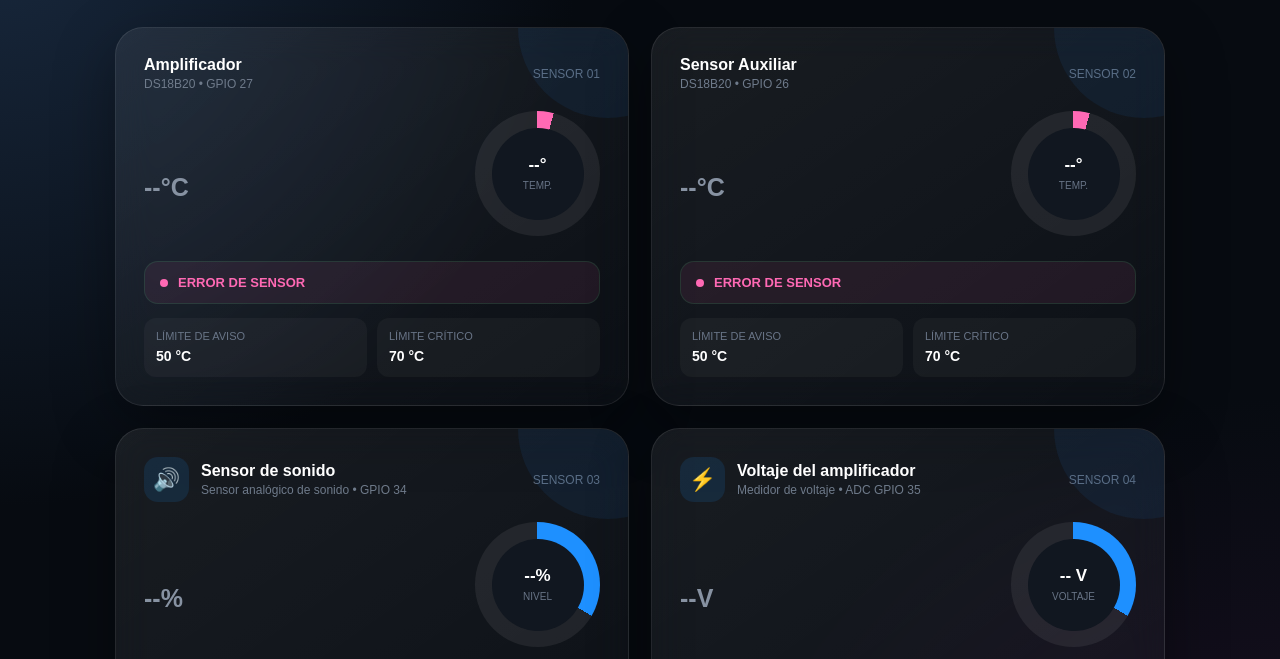
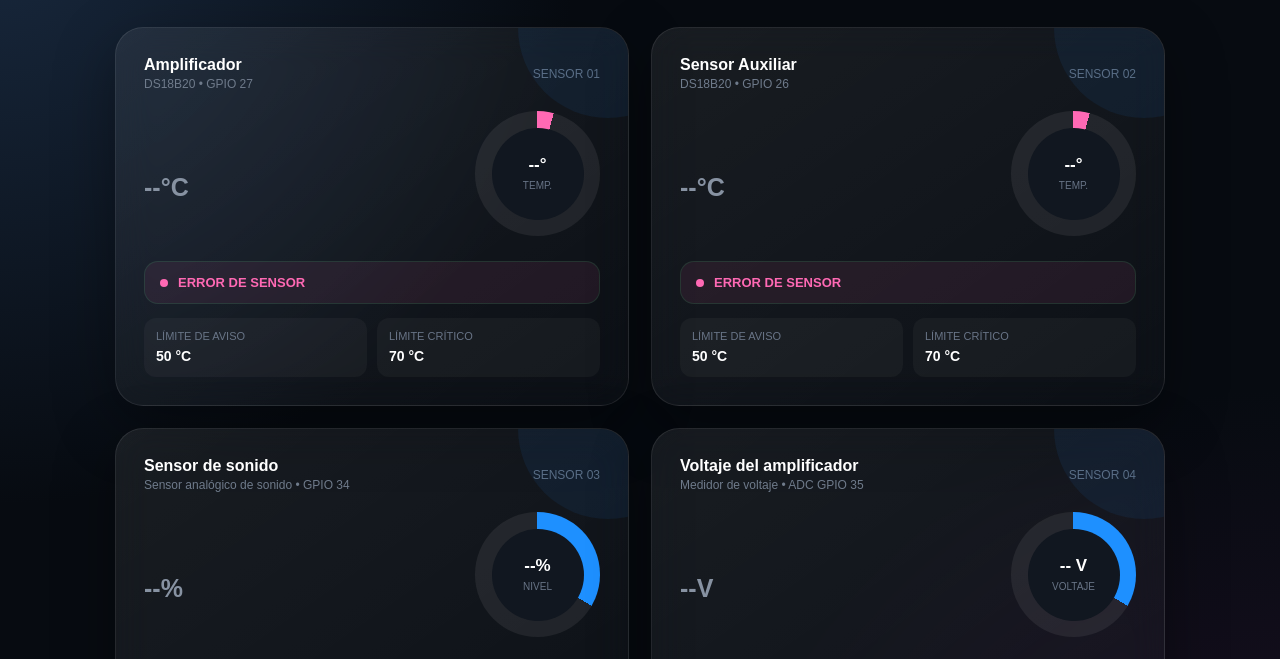
Before and after one commit to Vicky5249/Monitor-octubre-28, a plain HTML site: page index.html in a window 1280 px wide. Shown: the part 73-732 px from the top of the page. Drawn offline with Linux system fonts and the light colour scheme; no server answers.

Commit message:
Remove sensor icons from sound and voltage sensors

```diff
--- a/index.html
+++ b/index.html
@@ -432,7 +432,6 @@ body {
         <div class="card">
             <div class="card-top">
                 <div class="sensor-name">
-                    <div class="sensor-icon">🔊</div>
                     <div>
                         <h3>Sensor de sonido</h3>
                         <span>Sensor analógico de sonido • GPIO 34</span>
@@ -457,7 +456,6 @@ body {
         <div class="card">
             <div class="card-top">
                 <div class="sensor-name">
-                    <div class="sensor-icon">⚡</div>
                     <div>
                         <h3>Voltaje del amplificador</h3>
                         <span>Medidor de voltaje • ADC GPIO 35</span>
```
